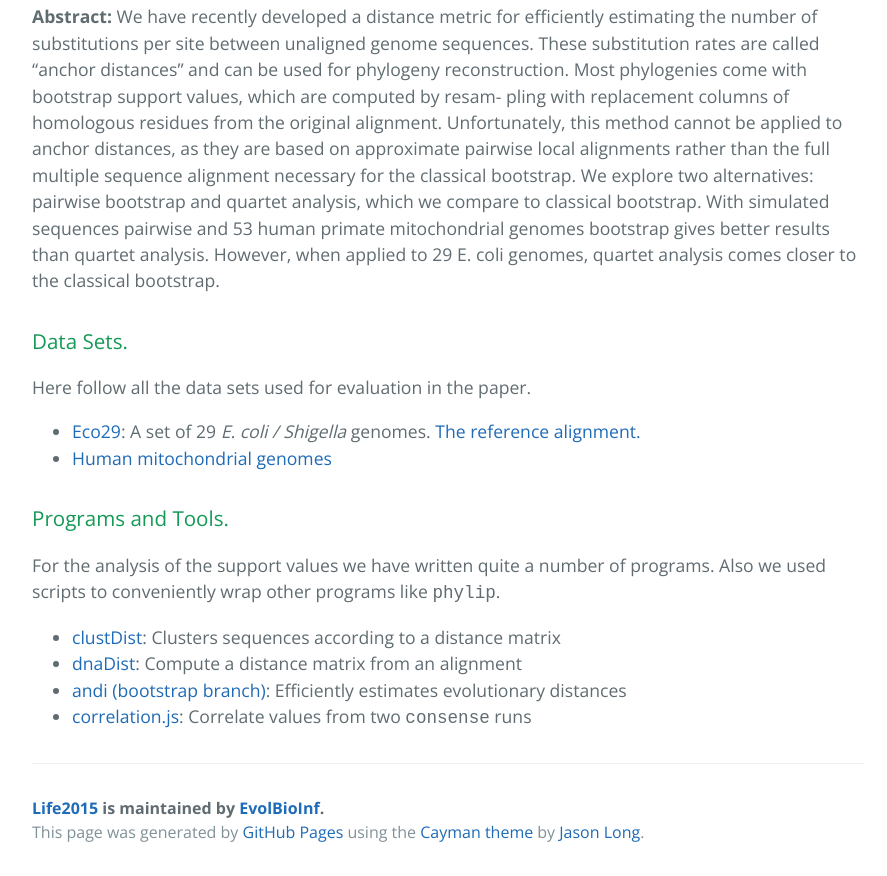
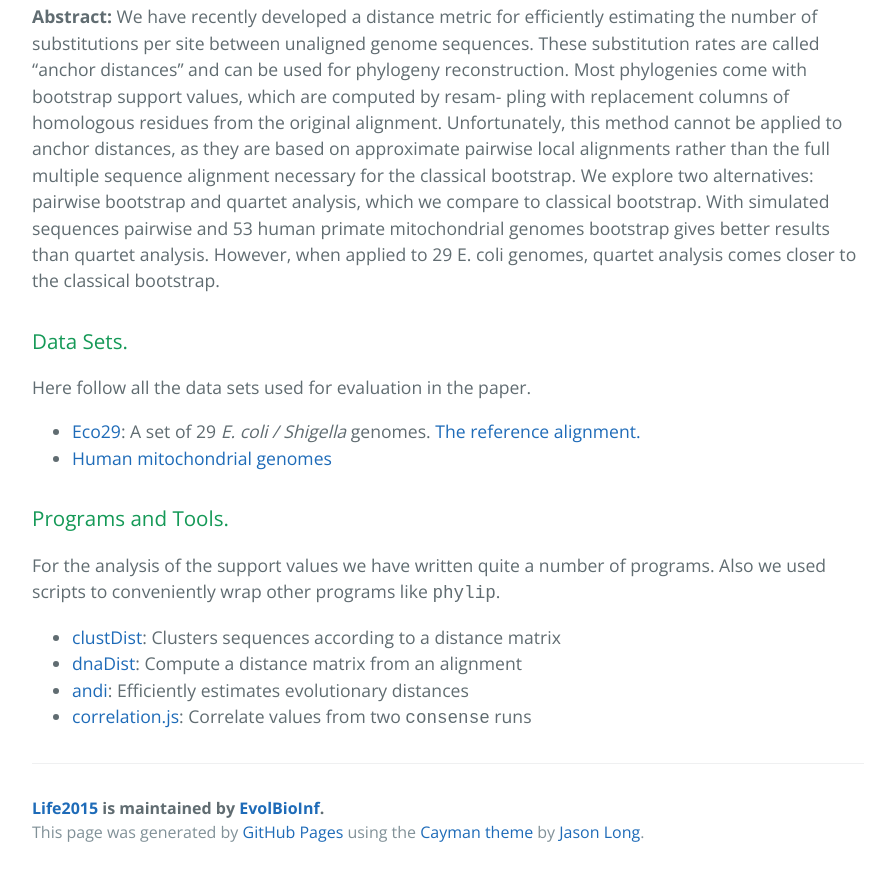
Before and after one commit to EvolBioInf/life2015, a plain HTML site: page index.html in a window 1280 px wide. Shown: the part 425-1301 px from the top of the page, without its empty margins (192-1079 px from the left). Drawn offline with nearby package versions, Linux system fonts and the light colour scheme.

Commit message:
changes andi url to official release

```diff
--- a/index.html
+++ b/index.html
@@ -46,7 +46,7 @@ applied to 29 E. coli genomes, quartet analysis comes closer to the classical bo
 <ul>
   <li><a href="https://github.com/EvolBioInf/life2015/raw/gh-pages/clustDist_0.7.tgz">clustDist</a>: Clusters sequences according to a distance matrix</li>
   <li><a href="https://github.com/EvolBioInf/life2015/raw/gh-pages/dnaDist_0.3.tgz">dnaDist</a>: Compute a distance matrix from an alignment</li>
-  <li><a href="https://github.com/EvolBioInf/andi/tree/bootstrap">andi (bootstrap branch)</a>: Efficiently estimates evolutionary distances</li>
+  <li><a href="https://github.com/EvolBioInf/andi/releases/tag/v0.9.5">andi</a>: Efficiently estimates evolutionary distances</li>
   <li><a href="https://github.com/EvolBioInf/life2015/raw/gh-pages/correlation.js">correlation.js</a>: Correlate values from two <tt>consense</tt> runs</li>
 
 </ul>
```
